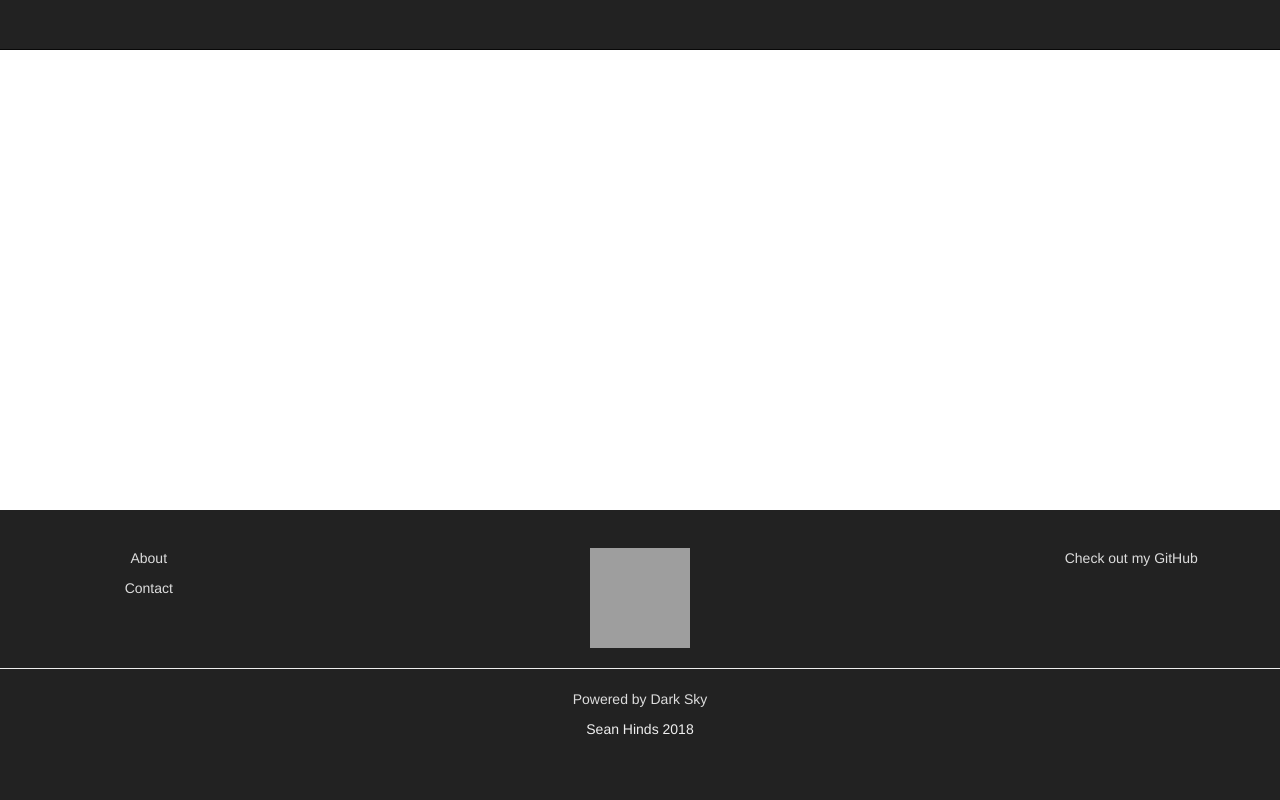
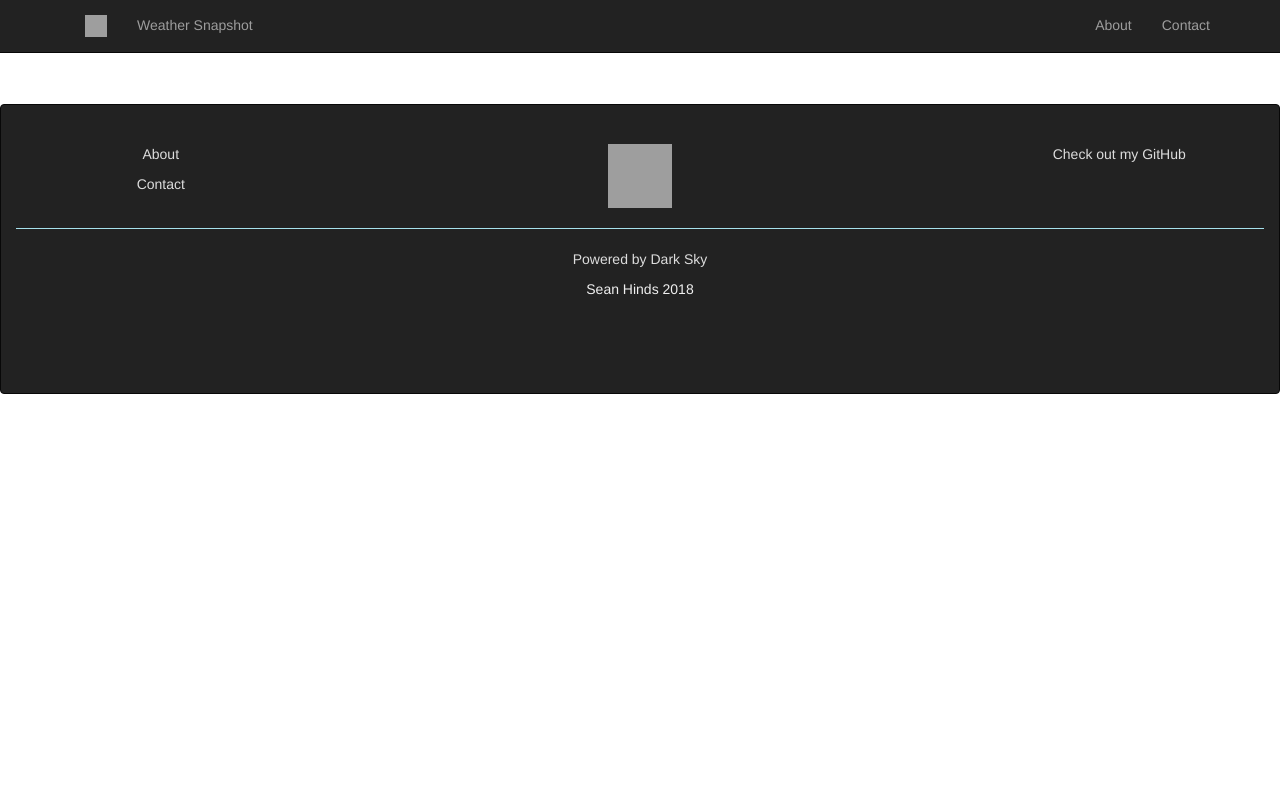
Before and after one commit to sth144/Weather_Snapshot, a Django app: template GeoClimate_Capture/templates/base.html in a window 1280 px wide. Run offline with Django 3.2, Linux system fonts and the light colour scheme; the template is opened without the code that fills it, so the values that code supplies are empty; some libraries are stand-ins or nearby versions; grey boxes are pictures that could not be loaded.

Commit message:
layout and environment

```diff
--- a/GeoClimate_Capture/settings.py
+++ b/GeoClimate_Capture/settings.py
@@ -23,8 +23,8 @@ STATIC_ROOT = os.path.join(PROJECT_DIR, 'staticfiles')
 # See https://docs.djangoproject.com/en/1.8/howto/deployment/checklist/
 
 # SECURITY WARNING: keep the secret key used in production secret!
-#SECRET_KEY = os.environ.get('SECRET_KEY')
-SECRET_KEY = "sss"
+SECRET_KEY = os.environ.get('SECRET_KEY')
+#SECRET_KEY = "sss"
 print('SECRET KEY set from environment: %s' % SECRET_KEY)
 
 # SECURITY WARNING: don't run with debug turned on in production!
--- a/GeoClimate_Capture/static/GeoClimate_Capture/css/theme.css
+++ b/GeoClimate_Capture/static/GeoClimate_Capture/css/theme.css
@@ -3,9 +3,20 @@ body { }
 footer {
   position: absolute;
   padding-top: 3%;
-  bottom: 0;
-  height: 290px;
+  bottom: 0px;
+  height: 260px;
   width: 100%;
+  color: #EFEFEF;
+  background-color: #222;
+  border-color: #080808;
+}
+
+/* alert class used as footer */
+.alert {
+  margin-top: 4%;
+  margin-bottom: 0%;
+  padding-top: 3%;
+  height:290px;
   color: #EFEFEF;
   background-color: #222;
   border-color: #080808;
@@ -24,6 +35,15 @@ footer {
 }
 
 .bottom-icon {
-  height: 100px;
-  width: 100px;
+  height: 64px;
+  width: 64px;
 }
+
+.top-icon {
+  height: 22px;
+  width: 22px;
+}
+
+.results-row { }
+
+.bottom-filler { }
--- a/GeoClimate_Capture/templates/base.html
+++ b/GeoClimate_Capture/templates/base.html
@@ -17,7 +17,16 @@
   <body>
 
     <nav class="navbar navbar-default navbar-static-top navbar-inverse">
-
+      <div class="container">
+        <ul class="nav navbar-nav navbar-left">
+          <li><a href=""><img class="top-icon" src="static/GeoClimate_Capture/img/Globe-icon.png"></a></li>
+          <li><a href="">Weather Snapshot</a></li>
+        </ul>
+        <ul class="nav navbar-nav navbar-right">
+          <li><a href="about">About</a></li>
+          <li><a href="contact">Contact</a></li>
+        </ul>
+      </div>
     </nav>
 
     <!--Block content, templates inserted here-->
@@ -26,7 +35,9 @@
       <link rel="stylesheet" type="text/css" href="static/GeoClimate_Capture/css/theme.css"/>
     {% endblock %}
 
-    <footer class="page-footer text-center">
+    <div class="bottom-filler"></div>
+
+    <div class="alert alert-info text-center" role="alert">
       <div class="row">
         <div class="col-md-3">
           <p><a class="text-white" href="">About</a></p>
@@ -44,6 +55,6 @@
         <p><a class="text-white" href="">Powered by Dark Sky</a></p>
         <p>Sean Hinds 2018</p>
       </div>
-    </footer>
+    </div>
   </body>
 </html>
--- a/GeoClimate_Capture/urls.py
+++ b/GeoClimate_Capture/urls.py
@@ -4,7 +4,7 @@ from . import views
 
 urlpatterns = [
     # Examples:
-    url(r'^$', views.home, name='home'),
+    url(r'^$', views.HomeView.as_view(), name='home'),
     # url(r'^blog/', include('blog.urls')),
     url(r'^admin/', admin.site.urls),
 ]
```
Also changed, not shown: GeoClimate_Capture/forms.py (+9 -0 lines), GeoClimate_Capture/templates/GeoClimate_Capture/home.html (+27 -3 lines), GeoClimate_Capture/views.py (+46 -2 lines).
